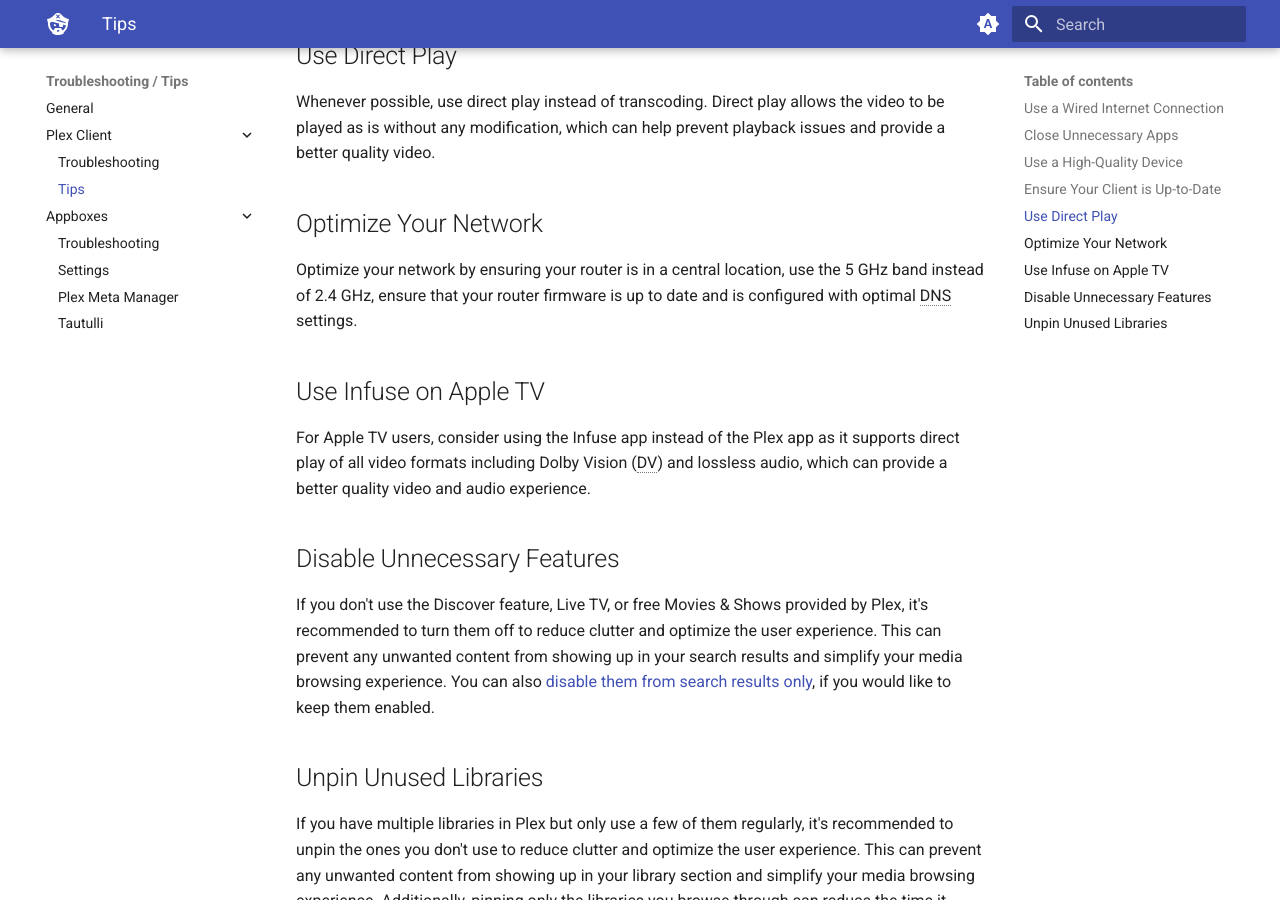
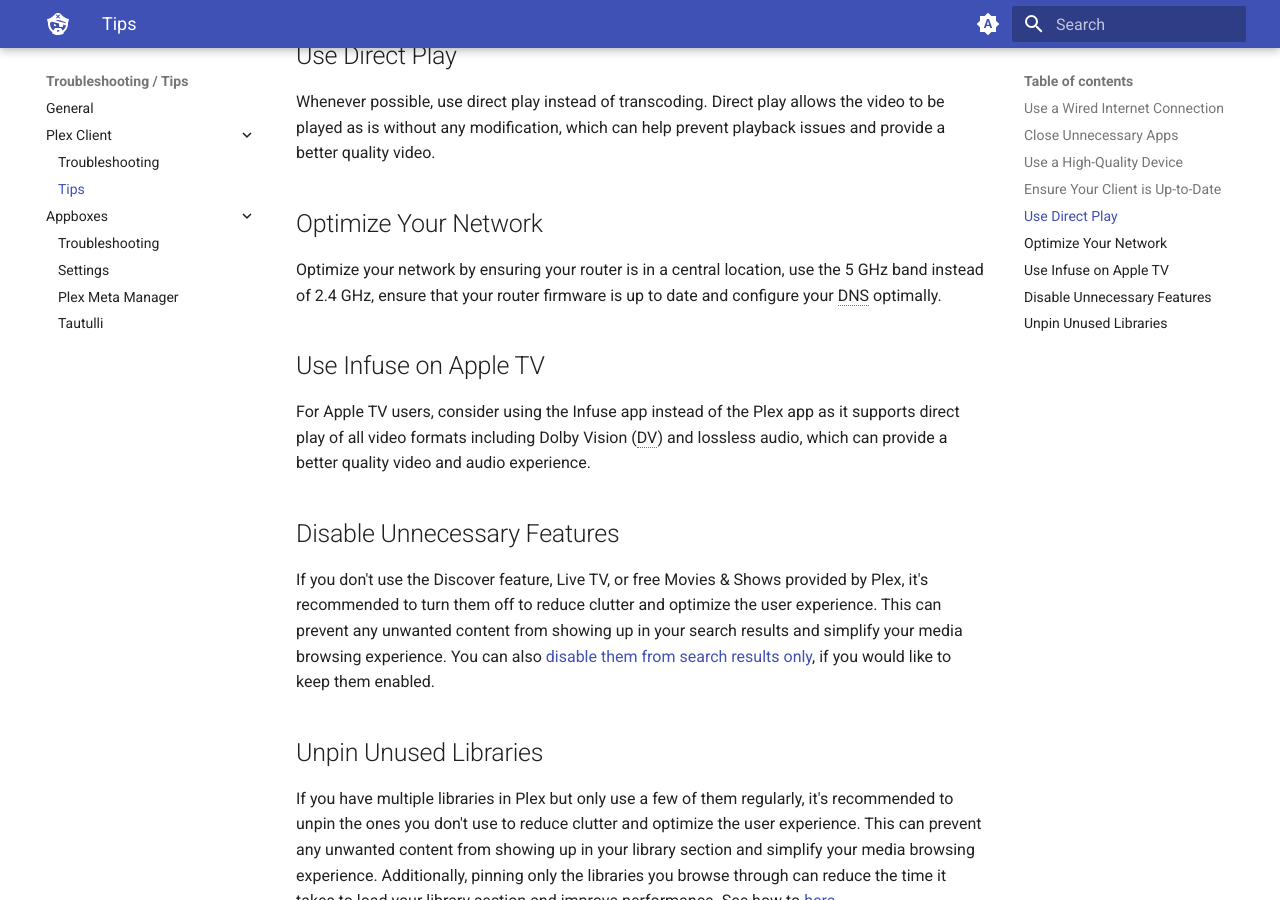
Before and after one commit to neomedia6989/docs-2, an MkDocs documentation site: the page built from docs/troubleshooting/client/tips.md, in a window 1280 px wide and 900 px high, scrolled down 875 px. Built offline with MkDocs 1.6.1 and Material for MkDocs 9.7.7, drawn with Linux system fonts in a browser that asks for light colours; some of the changed lines change nothing that is shown.

Commit message:
Update tips.md

```diff
--- a/docs/troubleshooting/client/tips.md
+++ b/docs/troubleshooting/client/tips.md
@@ -10,7 +10,7 @@
 
 ## Use a High-Quality Device
 
-While Plex can work on a variety of devices, using a more powerful device with a faster processor and more RAM can provide a smoother and more seamless experience. See [here](https://docs.blackbeard.media/plex/playback/#what-device-should-i-buy-for-plex) for our recommendations on what device to purchase.
+While Plex can work on a variety of devices, using a more powerful device with a faster processor and more RAM can provide a smoother and more seamless experience. See [here](/plex/playback/#what-device-should-i-buy-for-plex) for our recommendations on what device to purchase.
 
 ## Ensure Your Client is Up-to-Date
 
@@ -22,7 +22,7 @@
 
 ## Optimize Your Network
 
-Optimize your network by ensuring your router is in a central location, use the 5 GHz band instead of 2.4 GHz, ensure that your router firmware is up to date and is configured with optimal DNS settings.
+Optimize your network by ensuring your router is in a central location, use the 5 GHz band instead of 2.4 GHz, ensure that your router firmware is up to date and configure your DNS optimally.
 
 ## Use Infuse on Apple TV
 
@@ -30,8 +30,8 @@
 
 ## Disable Unnecessary Features
 
-If you don't use the Discover feature, Live TV, or free Movies & Shows provided by Plex, it's recommended to turn them off to reduce clutter and optimize the user experience. This can prevent any unwanted content from showing up in your search results and simplify your media browsing experience. You can also [disable them from search results only](https://docs.blackbeard.media/plex/libraries/#disable-discover-feature-on-search), if you would like to keep them enabled.
+If you don't use the Discover feature, Live TV, or free Movies & Shows provided by Plex, it's recommended to turn them off to reduce clutter and optimize the user experience. This can prevent any unwanted content from showing up in your search results and simplify your media browsing experience. You can also [disable them from search results only](/plex/libraries/#disable-discover-feature-on-search), if you would like to keep them enabled.
 
 ## Unpin Unused Libraries
 
-If you have multiple libraries in Plex but only use a few of them regularly, it's recommended to unpin the ones you don't use to reduce clutter and optimize the user experience. This can prevent any unwanted content from showing up in your library section and simplify your media browsing experience. Additionally, pinning only the libraries you browse through can reduce the time it takes to load your library section and improve performance. See how to [here](https://docs.blackbeard.media/plex/getting-started/#how-to-setup-your-libraries).
+If you have multiple libraries in Plex but only use a few of them regularly, it's recommended to unpin the ones you don't use to reduce clutter and optimize the user experience. This can prevent any unwanted content from showing up in your library section and simplify your media browsing experience. Additionally, pinning only the libraries you browse through can reduce the time it takes to load your library section and improve performance. See how to [here](/plex/getting-started/#how-to-setup-your-libraries).
```
